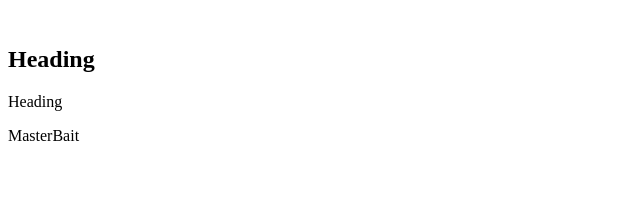
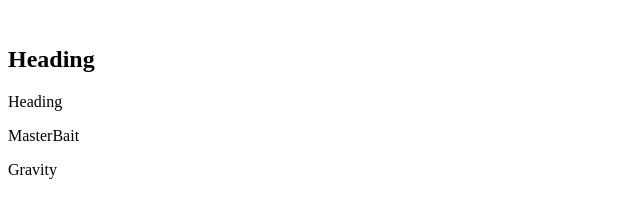
Before and after one commit to lesbian-hobbit/sample, a plain HTML site: page index.html in a window 1280 px wide. Shown: the full height of the page, 0-640 px from the left. Drawn offline with Linux system fonts and the light colour scheme.

Commit message:
added a new line of code

```diff
--- a/index.html
+++ b/index.html
@@ -7,6 +7,7 @@
 	<h2>Heading</h2>
 <p>Heading</p>
 <p>MasterBait</p>
+<p>Gravity</p>
 </body>
 
 </html>
```
